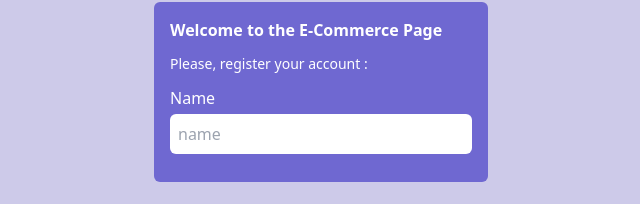
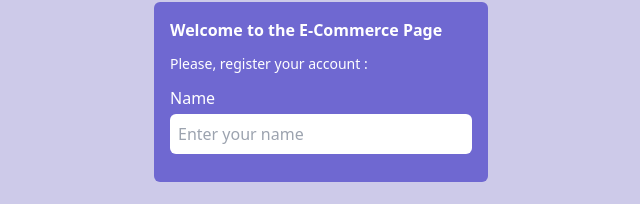
Before and after one commit to guidonunes/marketplace-mern, a React (Create React App) app in the folder dashboard/: page /register in a window 1280 px wide. Shown: the part 308-512 px from the top of the page, without its empty margins (319-959 px from the left). Built offline with nearby package versions, Linux system fonts and the light colour scheme.

Commit message:
update styling code

```diff
--- a/dashboard/src/views/auth/Register.jsx
+++ b/dashboard/src/views/auth/Register.jsx
@@ -10,7 +10,7 @@ const Register = () => {
           <form>
             <div className="flex flex-col w-full gap-1 mb-3">
               <label htmlFor="name">Name</label>
-              <input type="text" id="name" name="name" placeholder='name' className='p-2 rounded-md bg-[#ffffff]' required />
+              <input type="text" id="name" name="name" placeholder='Enter your name' className='p-2 rounded-md bg-[#ffffff]' required />
             </div>
           </form>
         </div>
```
